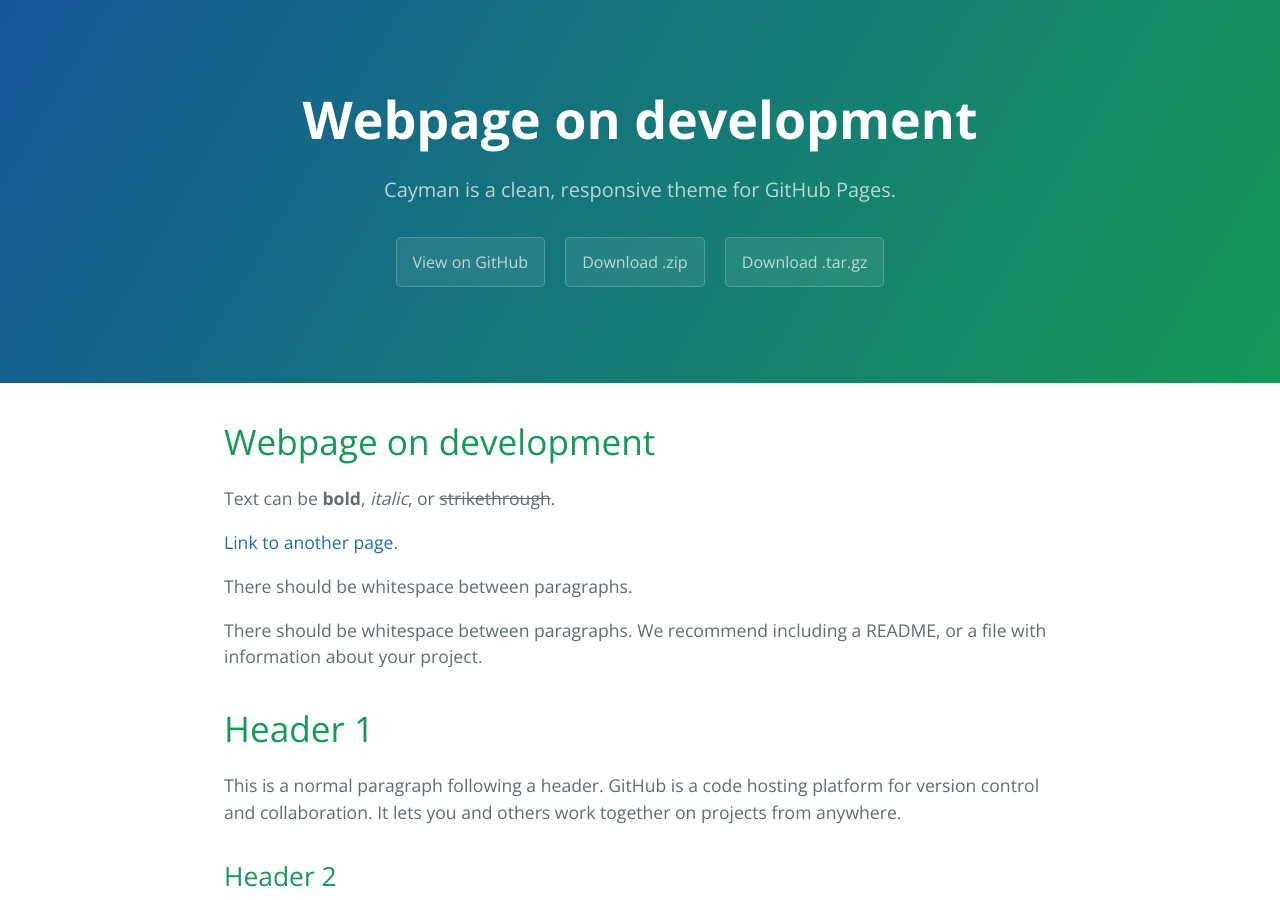
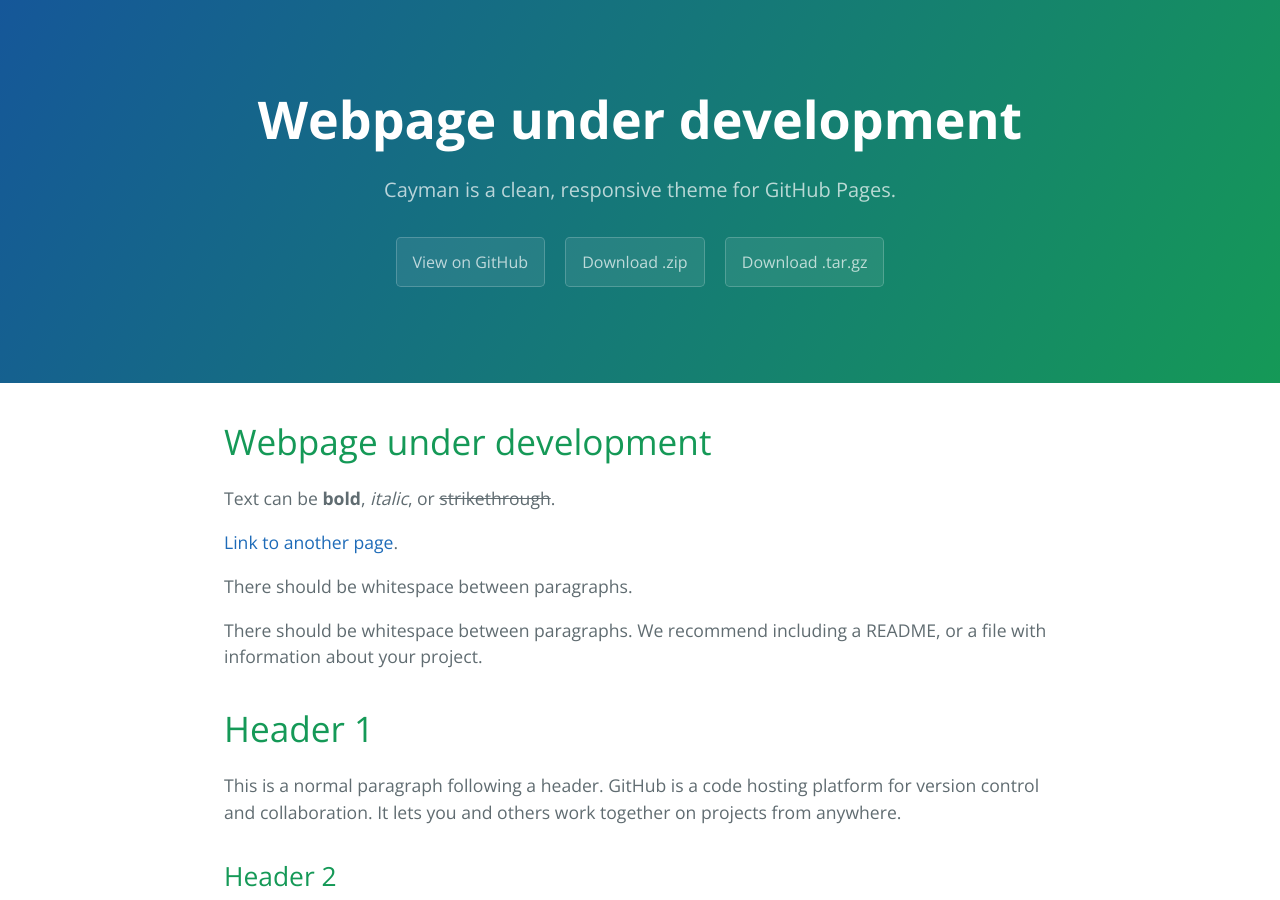
Before and after one commit to Almeida-a/ams20_21, a Jekyll site: the page built from index.md, in a window 1280 px wide and 900 px high. Built offline with Jekyll 4.4.1, drawn with Linux system fonts in a browser that asks for light colours; our own code applies the rules of GitHub Pages for plain Markdown files.

Commit message:
Gramatical change

```diff
--- a/index.md
+++ b/index.md
@@ -2,7 +2,7 @@
 layout: default
 ---
 
-# Webpage on development
+# Webpage under development
 
 Text can be **bold**, _italic_, or ~~strikethrough~~.
 
```
